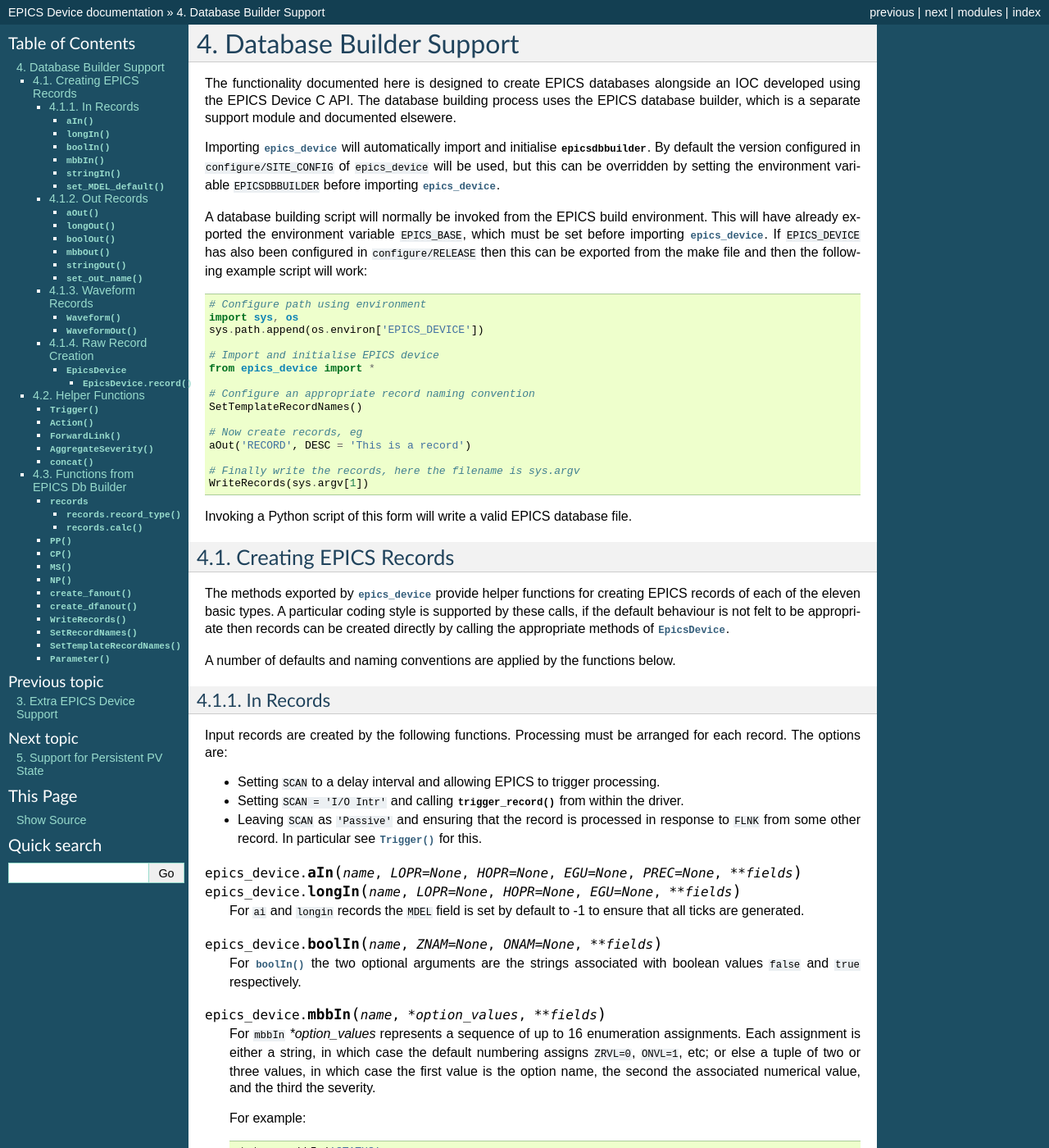
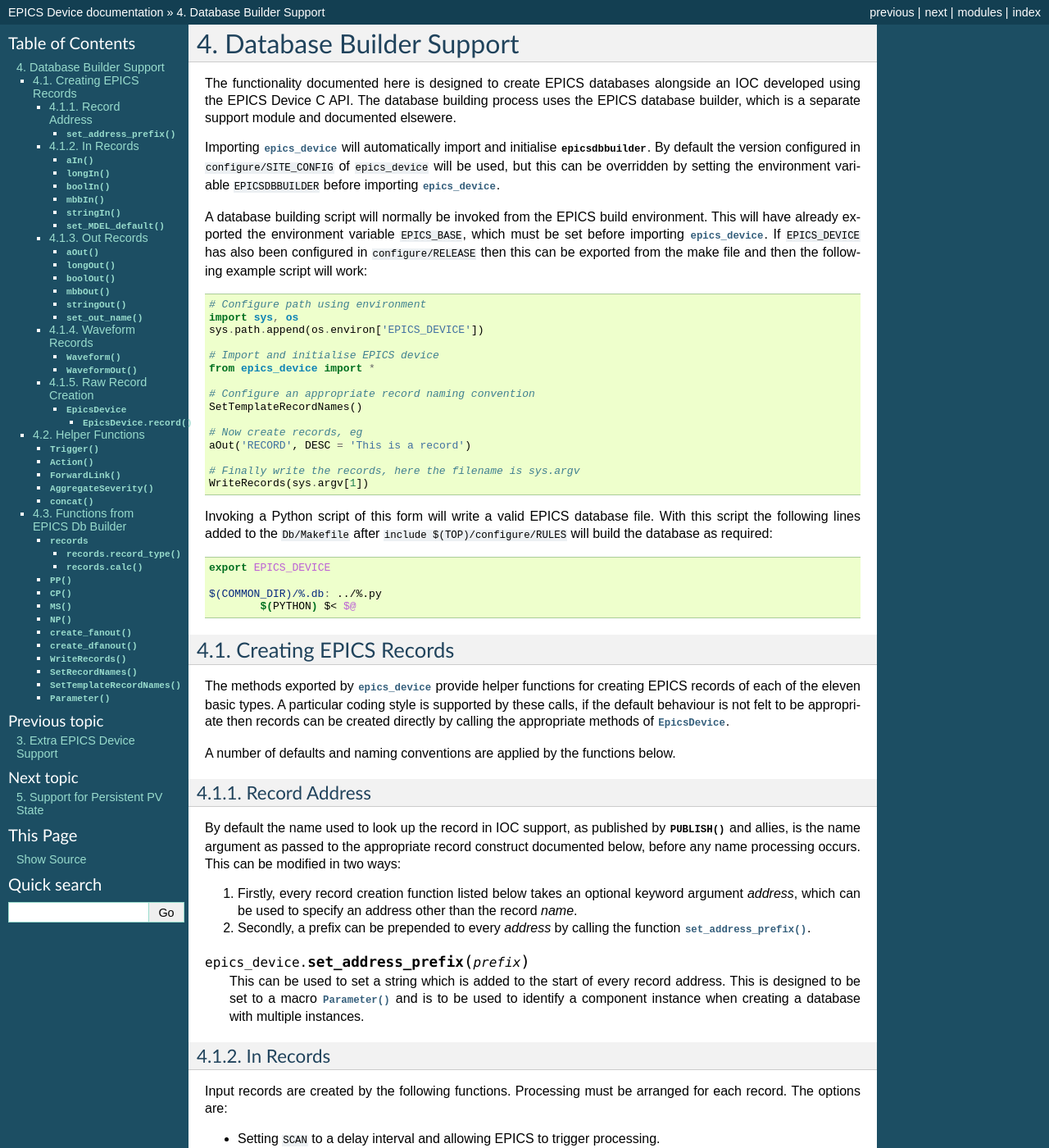
Before and after one commit to DiamondLightSource/epics_device, a Sphinx documentation site: the page built from docs/builder.rst, in a window 1280 px wide and 1400 px high. Shown: the whole window at 82% size. Built offline with Sphinx 7.4.7, drawn with Linux system fonts in a browser that asks for light colours; the version number could not be read and is left out; some of the changed text lies outside the part shown.

Commit message:
EPICS Device: Add set_address_prefix option
git-svn-id: svn+ssh://serv0002.cs.diamond.ac.uk/home/subversion/repos/controls/diamond/trunk/support/epics_device@128382 e099a375-04f9-0310-9d5f-a741eaff62e1

```diff
--- a/docs/builder.rst
+++ b/docs/builder.rst
@@ -38,6 +38,15 @@
     WriteRecords(sys.argv[1])
 
 Invoking a Python script of this form will write a valid EPICS database file.
+With this script the following lines added to the ``Db/Makefile`` after
+``include $(TOP)/configure/RULES`` will build the database as required:
+
+..  code-block:: make
+
+    export EPICS_DEVICE
+
+    $(COMMON_DIR)/%.db: ../%.py
+            $(PYTHON) $< $@
 
 
 Creating EPICS Records
@@ -50,6 +59,29 @@
 methods of :class:`EpicsDevice`.
 
 A number of defaults and naming conventions are applied by the functions below.
+
+Record Address
+~~~~~~~~~~~~~~
+
+By default the name used to look up the record in IOC support, as published by
+:c:func:`PUBLISH` and allies, is the name argument as passed to the appropriate
+record construct documented below, before any name processing occurs.  This can
+be modified in two ways:
+
+1.  Firstly, every record creation function listed below takes an optional
+    keyword argument `address`, which can be used to specify an address other
+    than the record `name`.
+
+2.  Secondly, a prefix can be prepended to every `address` by calling the
+    function :func:`set_address_prefix`.
+
+..  function:: set_address_prefix(prefix)
+
+    This can be used to set a string which is added to the start of every
+    record address.  This is designed to be set to a macro :func:`Parameter` and
+    is to be used to identify a component instance when creating a database with
+    multiple instances.
+
 
 In Records
 ~~~~~~~~~~
```
Also changed, not shown: 1 other file.
